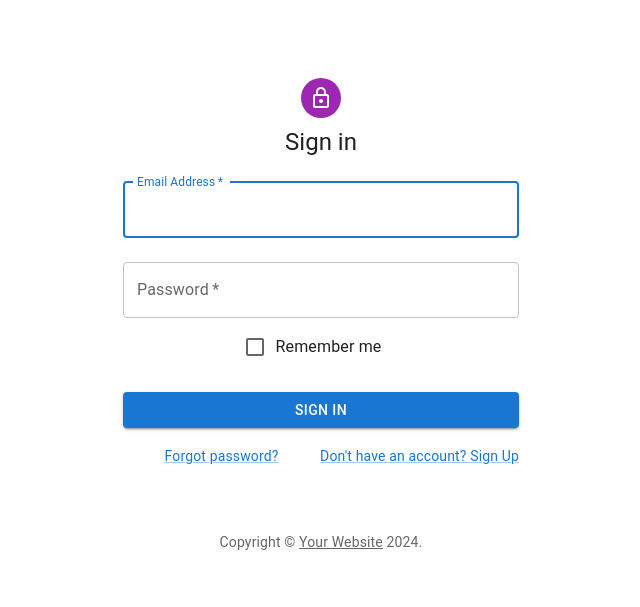
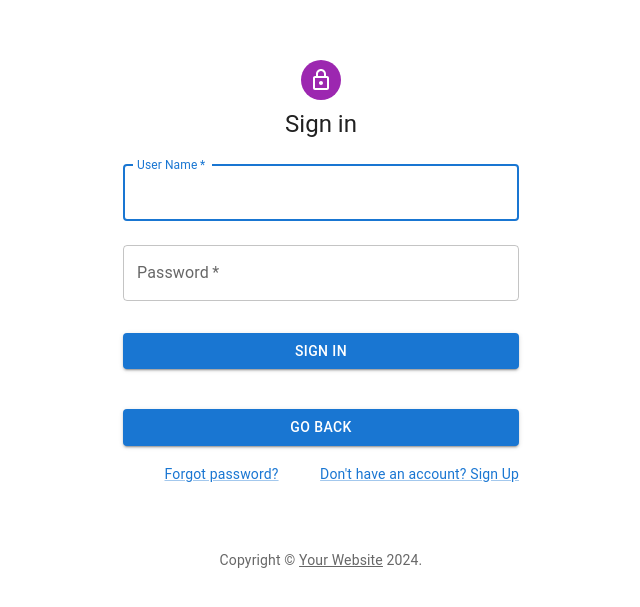
Before and after one commit to LibbyI/pws-hw4, a React (Vite) app in the folder event_system/: page /signin in a window 1280 px wide. Shown: the part 105-712 px from the top of the page, without its empty margins (319-959 px from the left). Built offline with nearby package versions, Linux system fonts and the light colour scheme.

Commit message:
add login page

```diff
--- a/event_system/src/App.tsx
+++ b/event_system/src/App.tsx
@@ -21,6 +21,6 @@ function App() {
     </BrowserRouter>
   );
 }
-const root = ReactDOM.createRoot(document.getElementById('root'));
-root.render(<App />)
+// const root = ReactDOM.createRoot(document.getElementById('root'));
+// root.render(<App />)
 export default App
--- a/event_system/src/signin/SignIn.tsx
+++ b/event_system/src/signin/SignIn.tsx
@@ -12,6 +12,9 @@ import LockOutlinedIcon from '@mui/icons-material/LockOutlined';
 import Typography from '@mui/material/Typography';
 import Container from '@mui/material/Container';
 import { createTheme, ThemeProvider } from '@mui/material/styles';
+import { useNavigate } from 'react-router-dom';
+import axios from 'axios';
+
 
 function Copyright(props: any) {
   return (
@@ -30,13 +33,27 @@ function Copyright(props: any) {
 const defaultTheme = createTheme();
 
 export default function SignIn() {
-  const handleSubmit = (event: React.FormEvent<HTMLFormElement>) => {
+  const navigate = useNavigate();
+
+  const handleSubmit = async(event: React.FormEvent<HTMLFormElement>) => {
     event.preventDefault();
     const data = new FormData(event.currentTarget);
-    console.log({
-      email: data.get('email'),
-      password: data.get('password'),
-    });
+    try {
+      const username = data.get('username');
+      const password = data.get('password');
+
+      const response = await axios.post('http://localhost:3000/api/login', {
+        "username": username,
+        "password": password
+      });
+
+      console.log('User loged in successfully:', response.data);
+      navigate('/catalog');
+      // Optionally, you can redirect the user to another page after successful signup
+    } catch (error) {
+
+      console.error('Error login in user:', error);
+    }
   };
 
   return (
@@ -63,9 +80,9 @@ export default function SignIn() {
               required
               fullWidth
               id="email"
-              label="Email Address"
-              name="email"
-              autoComplete="email"
+              label="User Name"
+              name="username"
+              autoComplete="username"
               autoFocus
             />
             <TextField
@@ -78,10 +95,6 @@ export default function SignIn() {
               id="password"
               autoComplete="current-password"
             />
-            <FormControlLabel
-              control={<Checkbox value="remember" color="primary" />}
-              label="Remember me"
-            />
             <Button
               type="submit"
               fullWidth
@@ -90,14 +103,22 @@ export default function SignIn() {
             >
               Sign In
             </Button>
+            <Button
+              onClick={() => {navigate('/');}}
+              fullWidth
+              variant="contained"
+              sx={{ mt: 3, mb: 2 }}
+            >
+              go back
+            </Button>
             <Grid container>
               <Grid item xs>
-                <Link href="#" variant="body2">
+                <Link href="" variant="body2">
                   Forgot password?
                 </Link>
               </Grid>
               <Grid item>
-                <Link href="#" variant="body2">
+                <Link href="" variant="body2" onClick={() => {navigate('/');}}>
                   {"Don't have an account? Sign Up"}
                 </Link>
               </Grid>
--- a/event_system/src/signup/SignUp.tsx
+++ b/event_system/src/signup/SignUp.tsx
@@ -60,11 +60,10 @@ export default function SignUp() {
 
       console.log('User created successfully:', response.data);
       navigate('/signin');
-      // Optionally, you can redirect the user to another page after successful signup
     } catch (error) {
 
       console.error('Error creating user:', error);
-      alert('This is a popup message!');
+      alert('user name already exsit, try another name'); //TODO: show the right messege for each case
     }
 
   };
```
